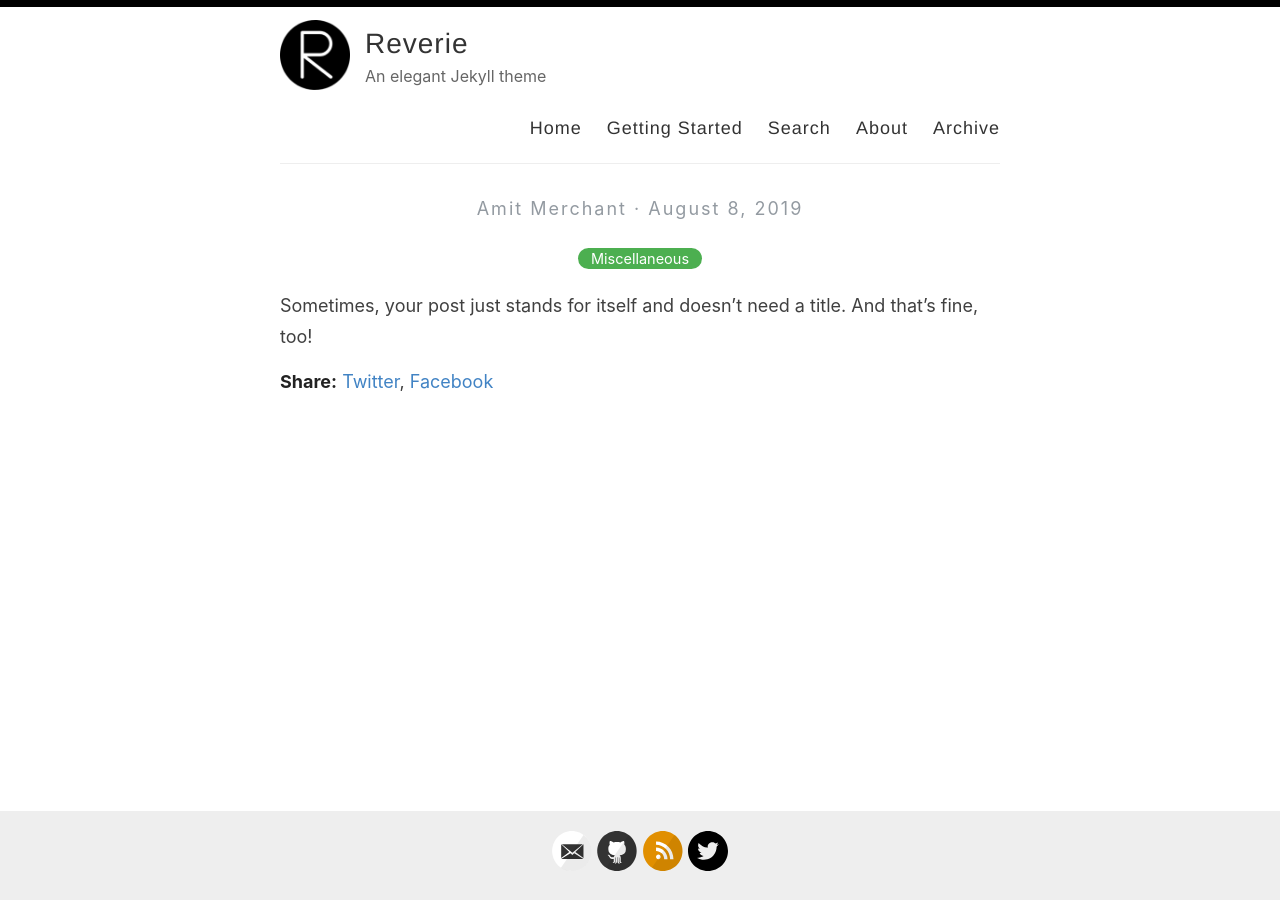
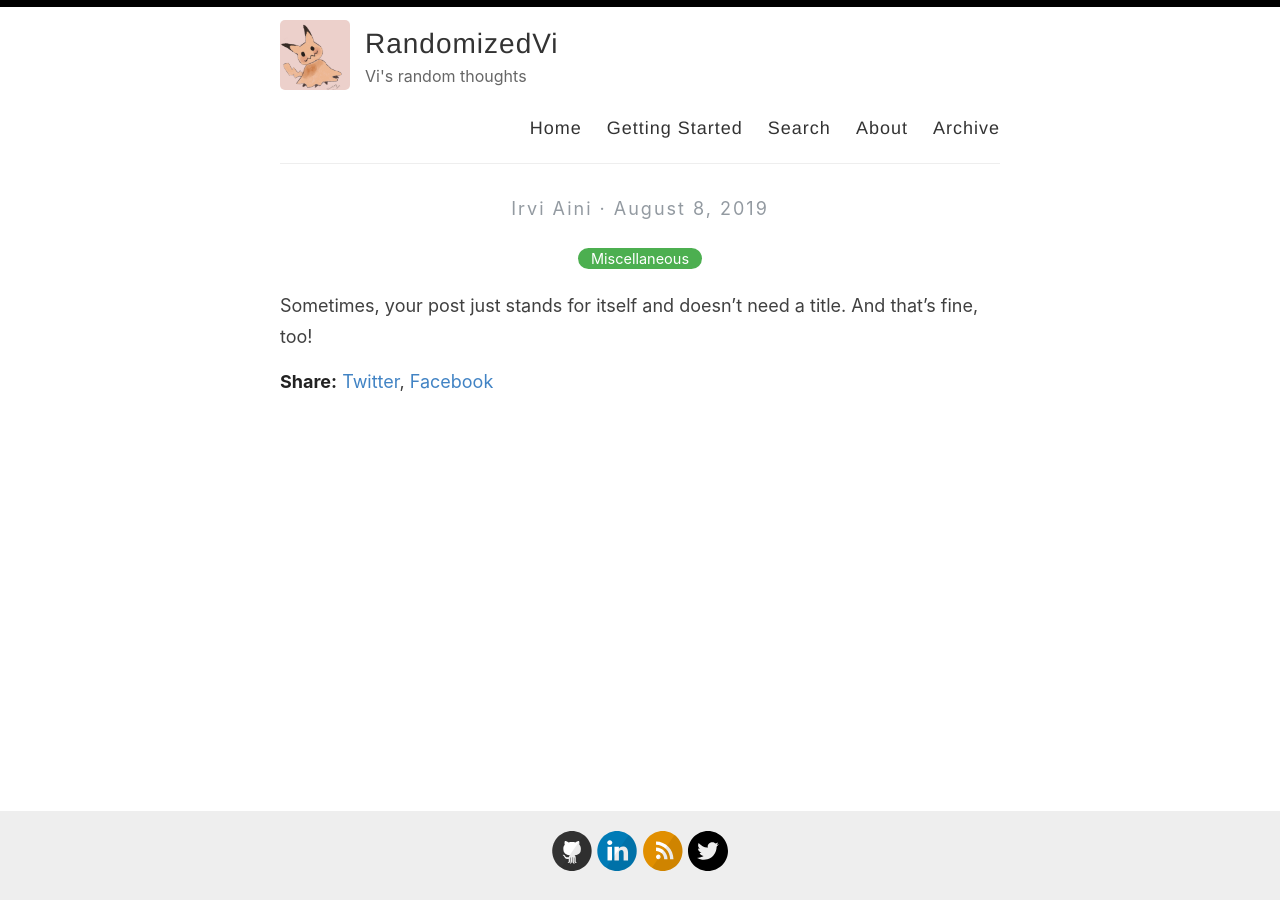
Before and after one commit to irvifa/irvifa.github.io, a Jekyll site: the page built from _posts/2019-08-08-no-title-posts.md, in a window 1280 px wide. Built offline with Jekyll 4.4.1, drawn with Linux system fonts in a browser that asks for light colours.

Commit message:
Update config

```diff
--- a/_config.yml
+++ b/_config.yml
@@ -3,16 +3,16 @@
 #
 
 # Name of your site (displayed in the header)
-name: Reverie
+name: RandomizedVi
 
 # Name of the author
-author: Amit Merchant
+author: Irvi Aini
 
 # Short bio or description (displayed in the header)
-description: An elegant Jekyll theme
+description: Vi's random thoughts
 
 # URL of your avatar or profile pic (you could use your GitHub profile pic)
-avatar: /images/reverie.png
+avatar: /images/irvi_git.png
 
 #
 # Flags below are optional
@@ -21,15 +21,15 @@ avatar: /images/reverie.png
 # Includes an icon in the footer for each username you enter
 footer-links:
   dribbble:
-  email: amit.d.merchant@gmail.com
+  email:
   facebook:
   flickr:
-  github: amitmerchant1990/reverie
+  github: irvifa
   instagram:
-  linkedin:
+  linkedin: irvifa
   pinterest:
   rss: rss
-  twitter: amit_merchant
+  twitter: irvifa
   stackoverflow:
   youtube: # channel/<your_long_string> or user/<user-name>
   googleplus: # anything in your profile username that comes after plus.google.com/
@@ -41,21 +41,21 @@ footer-links:
 disqus:
 
 # Enter your Google Analytics web tracking code (e.g. UA-2110908-2) to activate tracking
-google_analytics: UA-43339302-11
+google_analytics:
 
 # For newer "GA4" analytics, use the following instead of the "UA" entry above
 #google_analytics_ga4: G-GABC1DEFG
 
 # Your website URL (e.g. http://amitmerchant1990.github.io or http://www.amitmerchant.com)
 # Used for Sitemap.xml and your RSS feed
-url: http://www.amitmerchant.com/reverie
-enforce_ssl: https://www.amitmerchant.com/reverie
+url:
+enforce_ssl:
 
 # If you're hosting your site at a Project repository on GitHub pages
 # (http://yourusername.github.io/repository-name)
 # and NOT your User repository (http://yourusername.github.io)
 # then add in the baseurl here, like this: "/repository-name"
-baseurl: "/reverie"
+baseurl:
 
 #
 # !! You don't need to change any of the configuration flags below !!
```
Also changed, not shown: images/irvi_git.png (added).
